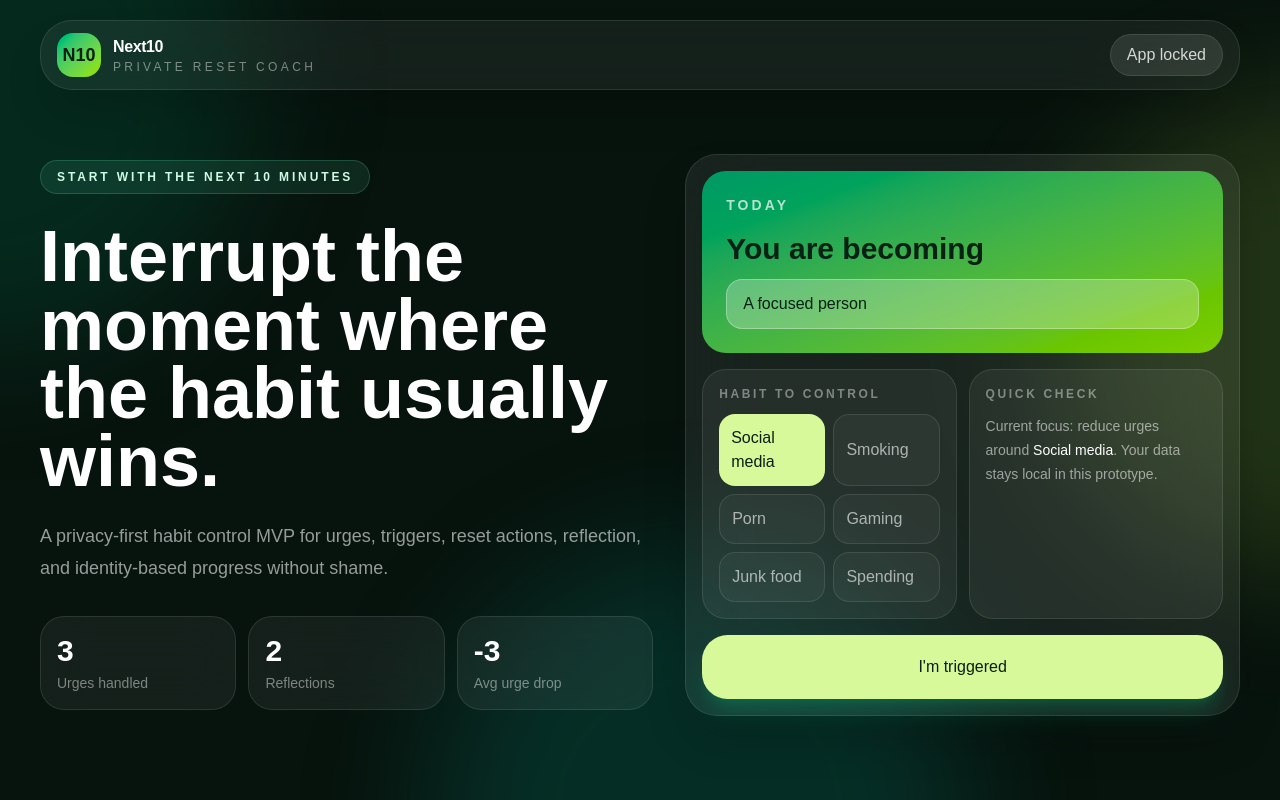
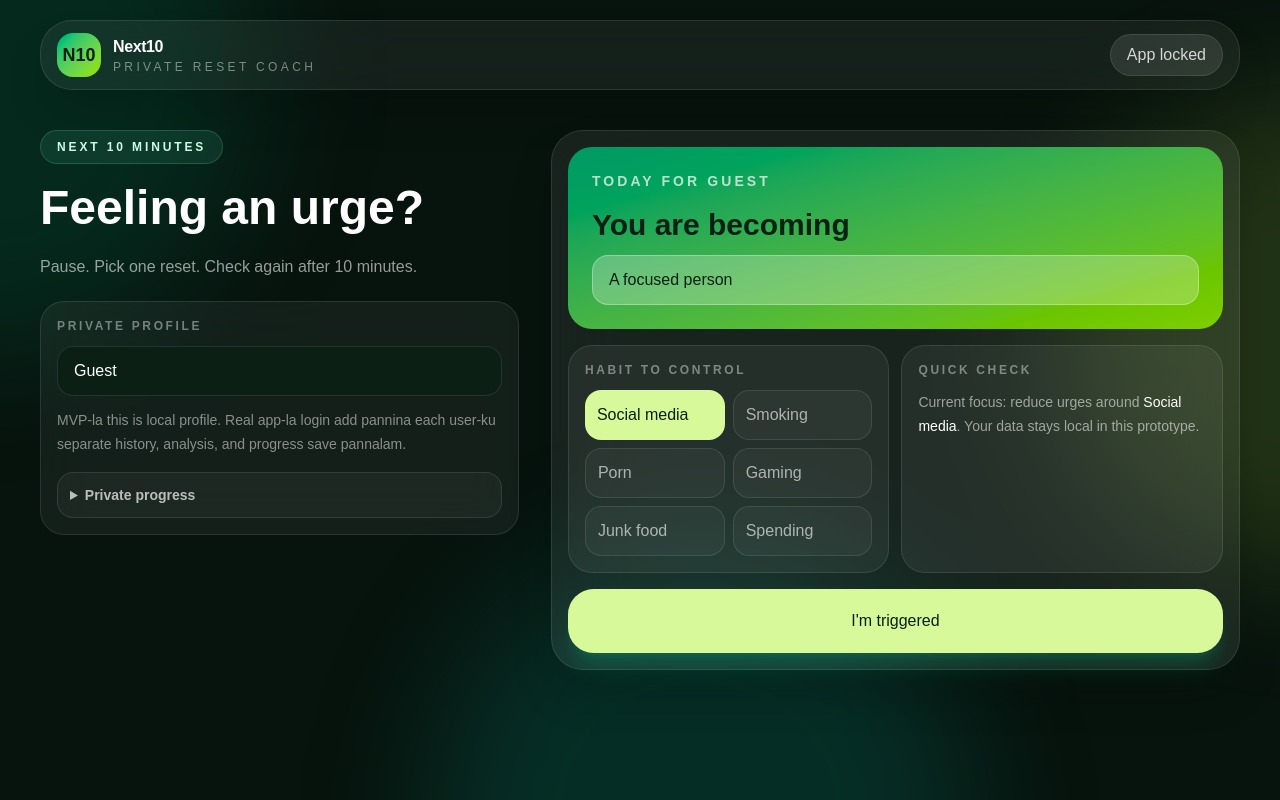
Before and after one commit to vkverse/next10-mvp, a Next.js app: page / in a window 1280 px wide. Built offline with nearby package versions, Linux system fonts and the light colour scheme.

Commit message:
Add user name input and update UI for personalized experience

```diff
--- a/src/app/page.tsx
+++ b/src/app/page.tsx
@@ -27,6 +27,7 @@ const actions = [
 
 export default function Home() {
   const [step, setStep] = useState<Step>("home");
+  const [userName, setUserName] = useState("Guest");
   const [habit, setHabit] = useState(habits[0]);
   const [identity, setIdentity] = useState("A focused person");
   const [feeling, setFeeling] = useState(feelings[0]);
@@ -75,22 +76,39 @@ export default function Home() {
           </button>
         </header>
 
-        <section className="grid flex-1 items-center gap-8 py-10 lg:grid-cols-[1.05fr_0.95fr] lg:py-14">
-          <div>
-            <div className="mb-7 inline-flex rounded-full border border-emerald-300/20 bg-emerald-300/10 px-4 py-2 text-xs font-semibold uppercase tracking-[0.24em] text-emerald-100">
-              Start with the next 10 minutes
+        <section className="grid flex-1 items-start gap-8 py-8 lg:grid-cols-[0.82fr_1.18fr] lg:py-10">
+          <div className="space-y-5 lg:sticky lg:top-6">
+            <div className="inline-flex rounded-full border border-emerald-300/20 bg-emerald-300/10 px-4 py-2 text-xs font-semibold uppercase tracking-[0.24em] text-emerald-100">
+              Next 10 minutes
             </div>
 
-            <h1 className="max-w-3xl text-5xl font-black leading-[0.95] tracking-normal text-white sm:text-6xl lg:text-7xl">
-              Interrupt the moment where the habit usually wins.
+            <h1 className="max-w-xl text-4xl font-black leading-[1.02] tracking-normal text-white sm:text-5xl">
+              Feeling an urge?
             </h1>
 
-            <p className="mt-6 max-w-2xl text-lg leading-8 text-white/58">
-              A privacy-first habit control MVP for urges, triggers, reset
-              actions, reflection, and identity-based progress without shame.
+            <p className="max-w-md text-base leading-7 text-white/58">
+              Pause. Pick one reset. Check again after 10 minutes.
             </p>
 
-            <div className="mt-8 grid gap-3 sm:grid-cols-3">
+            <div className="rounded-[1.5rem] border border-white/10 bg-white/[0.055] p-4 backdrop-blur-xl">
+              <p className="text-xs font-semibold uppercase tracking-[0.22em] text-white/42">
+                Private profile
+              </p>
+              <input
+                value={userName}
+                onChange={(event) => setUserName(event.target.value)}
+                className="mt-3 w-full rounded-2xl border border-white/10 bg-[#0b1f14] px-4 py-3 text-base font-semibold text-white outline-none"
+              />
+              <p className="mt-3 text-sm leading-6 text-white/50">
+                MVP-la this is local profile. Real app-la login add pannina each
+                user-ku separate history, analysis, and progress save pannalam.
+              </p>
+
+              <details className="mt-4 rounded-2xl border border-white/10 bg-white/[0.04] p-3">
+                <summary className="cursor-pointer text-sm font-semibold text-white/70">
+                  Private progress
+                </summary>
+                <div className="mt-3 grid gap-2">
                   {[
                     ["Urges handled", sessions.toString()],
                     ["Reflections", reflections.toString()],
@@ -98,12 +116,16 @@ export default function Home() {
                   ].map(([label, value]) => (
                     <div
                       key={label}
-                  className="rounded-3xl border border-white/10 bg-white/[0.06] p-4 backdrop-blur-xl"
+                      className="flex items-center justify-between rounded-xl bg-white/[0.04] px-3 py-2"
                     >
-                  <p className="text-3xl font-black">{value}</p>
-                  <p className="mt-1 text-sm text-white/45">{label}</p>
+                      <span className="text-sm text-white/52">{label}</span>
+                      <span className="text-base font-black text-lime-100">
+                        {value}
+                      </span>
                     </div>
                   ))}
+                </div>
+              </details>
             </div>
           </div>
 
@@ -112,7 +134,7 @@ export default function Home() {
               <div className="space-y-4">
                 <div className="rounded-[1.5rem] bg-gradient-to-br from-emerald-600 to-lime-500 p-6 text-[#092015]">
                   <p className="text-sm font-semibold uppercase tracking-[0.22em] text-white/70">
-                    Today
+                    Today for {userName || "Guest"}
                   </p>
                   <h2 className="mt-4 text-3xl font-black">You are becoming</h2>
                   <input
```
Lines whose indentation alone changed are shown as unchanged.
